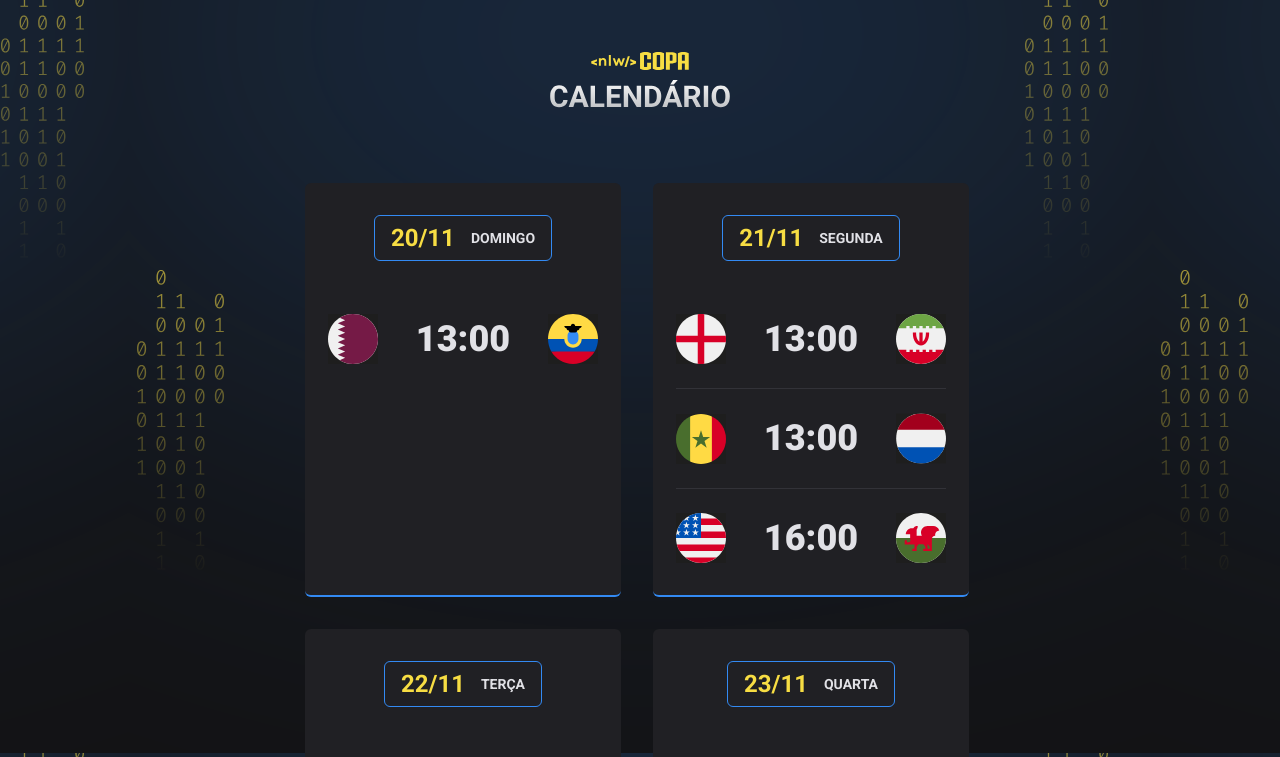
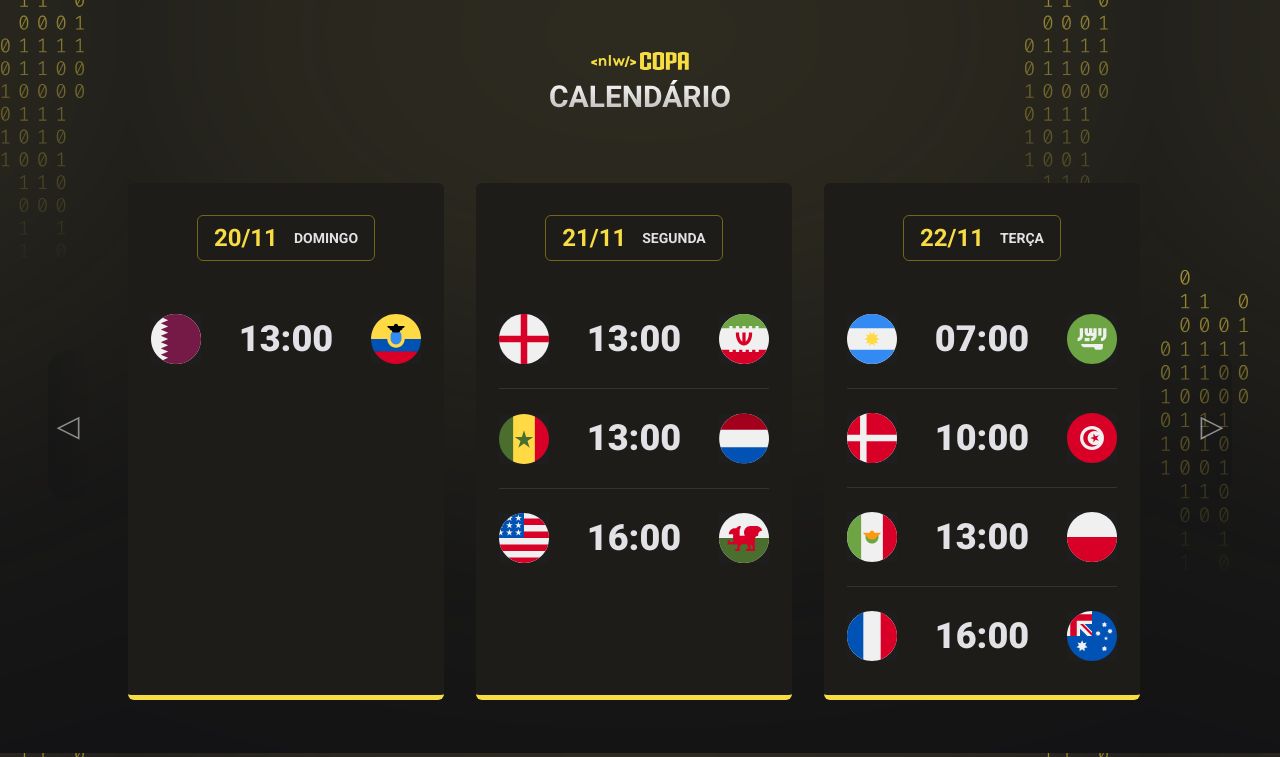
Before and after one commit to lrylet/calendario-copa-2022, a plain HTML site: page index.html in a window 1280 px wide. Shown: the top 757 px of the page. Drawn offline with Linux system fonts and the light colour scheme; a web font is replaced by a local one.

Commit message:
add carrossel and style blur

```diff
--- a/index.html
+++ b/index.html
@@ -10,14 +10,16 @@
         <link rel="preconnect" href="https://fonts.gstatic.com" crossorigin>
         <link href="https://fonts.googleapis.com/css2?family=Chivo:wght@400;900&family=Roboto:wght@700;900&display=swap" rel="stylesheet">
     </head>
-    <body class="">
+    <body class="yellow">
         <div id="app">
             <header>
                 <img src="./assets/logo.svg" alt="Logo da NLW">
             </header>
+            <button class="arrow-left control" aria-label="Next Image">◁</button>
             <main id="cards">
                 <!-- preenchido pelo javascript -->
             </main>
+            <button class="arrow-right control" aria-label="Previous Image">▷</button>
         </div>
         <script src="./main.js"></script>
     </body>
--- a/main.js
+++ b/main.js
@@ -12,7 +12,7 @@ let delay = -0.4;
 function createCard(date, day, games) {
     delay = delay + 0.4;
     return `
-    <div class="card" style="animation-delay:${delay}s">
+    <div class="card current-card" style="animation-delay:${delay}s">
             <h2>${date} <span>${day}</span></h2>
             <ul>
             ${games}
@@ -27,7 +27,6 @@ document.querySelector('#cards').innerHTML =
          createCard('20/11', 'domingo',
             createGame('qatar', '13:00', 'ecuador')
         )
-
 
         + createCard('21/11', 'segunda',
             createGame('england', '13:00', 'iran') + createGame('senegal', '13:00', 'netherlands') +
@@ -88,3 +87,38 @@ document.querySelector('#cards').innerHTML =
             createGame('south-korea', '12:00', 'portugal') + createGame('ghana', '12:00', 'uruguay') +
             createGame('serbia', '16:00', 'switzerland') + createGame('cameroon', '16:00', 'brazil')
         )
+
+
+    const controls = document.querySelectorAll('.control');
+    let currentCard = 0;
+    const cards = document.querySelectorAll('.card');
+    const maxCards = cards.length;
+
+    controls.forEach(control => {
+        control.addEventListener('click', () => {
+            const isLeft = control.classList.contains('arrow-left');
+
+            if(isLeft) {
+                currentCard -= 1;
+            } else {
+                currentCard += 1;
+            }
+
+            if (currentCard >= maxCards) {
+                currentCard = 0;
+            }
+
+            if (currentCard < 0) {
+                currentCard = maxCards -1;
+            }
+
+            cards.forEach(card => card.classList.remove('current-card'));
+            cards[currentCard].scrollIntoView({
+                inline: "center",
+                behavior: "smooth"
+            });
+
+            cards[currentCard].classList.add('current-card');
+
+        })
+    })
--- a/style.css
+++ b/style.css
@@ -38,18 +38,23 @@ body {
     background-image: var(--bg);
     background-position: top center;
     /* background-repeat:no-repeat; */
-    /* background-size: cover; */
+    /* background-size: contain; */
 }
 
 #app {
     width: fit-content;
     margin: auto;
     padding-top: 52px;
+    position: relative;
 }
 
 header {
     margin-bottom: 63px;
     text-align: center;
+}
+
+.arrow-left, .arrow-right {
+    display: none;
 }
 
 #cards {
@@ -133,7 +138,7 @@ header {
     transition: transform .3s;
 }
 
-.card {
+/* .card {
     opacity: 0;
     animation: appear .7s forwards;
 }
@@ -146,12 +151,56 @@ header {
     100%{
         opacity: 1;
     }
-}
+} */
 
 @media (min-width: 700px) {
     #cards {
-        max-width: 670px;
+        max-width: 1024px;
         flex-direction: row;
-        flex-wrap: wrap;
+        flex-wrap: nowrap;
+        overflow-x: hidden;
+    }
+
+    .arrow-left, .arrow-right {
+        display: flex;
+        position: absolute;
+        top: 50%;
+        /* left: 0; */
+        /* right: auto; */
+        margin-right: -80px;
+        margin-left: -80px;
+        font-size: 30px;
+        align-items: center;
+        justify-content: center;
+        height: 150px;
+        width: 40px;
+        color: #fff;
+        cursor:pointer;
+        border: none;
+        background: linear-gradient(to left, transparent 0%, #0e1013 200%);
+        opacity: 0.5;
+        transition: all 0.3s ease-in-out;
+        border-radius: 20px;
+    }
+    .arrow-right {
+        right: 0;
+        left: auto;
+        background: linear-gradient(to right, transparent 0%, #0e1013 200%);
+    }
+
+    .arrow-left:hover, .arrow-right:hover {
+        opacity: 1;
+    }
+
+    .card {
+        flex-shrink: 0;
+        opacity: 0.5;
+        filter: blur(1.5px);
+    }
+
+    .current-card {
+        opacity: 1;
+        filter: blur(0px);
+        border-bottom: 5px solid var(--card-color-primary);
     }
 }
```
